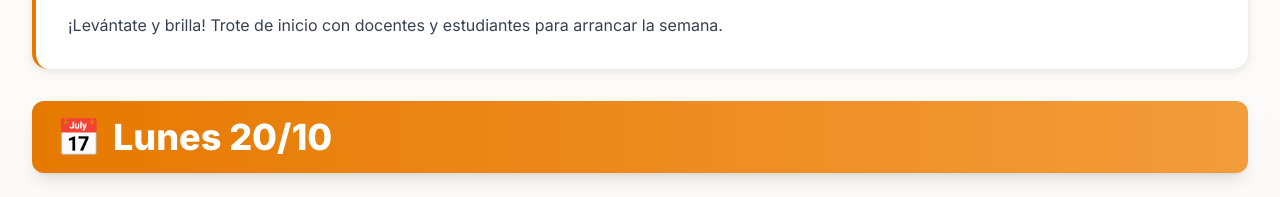
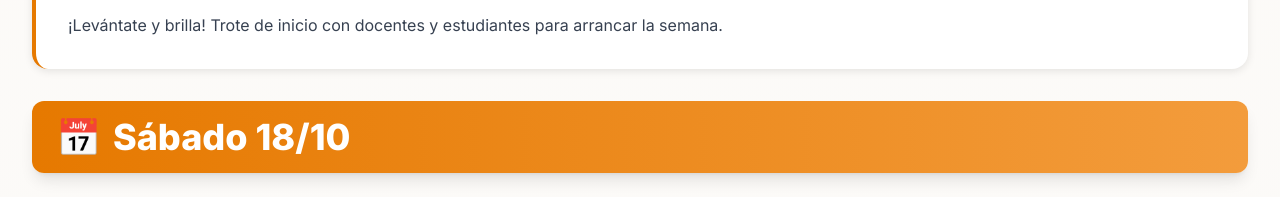
Before and after one commit to jhordev/semanafi, a plain HTML site: page index.html in a window 1280 px wide. Shown: the part 755-952 px from the top of the page. Drawn offline with nearby package versions, Linux system fonts and the light colour scheme.

Commit message:
cambio de fechas

```diff
--- a/index.html
+++ b/index.html
@@ -196,6 +196,7 @@
         const eventsData = [
             { day: 'Miércoles 15/10', time: '05:30 - 06:30', title: 'Albazo (Trote Inaugural)', category: 'General', location: 'Plaza NC a UCSS', description: '¡Levántate y brilla! Trote de inicio con docentes y estudiantes para arrancar la semana.', emoji: '🏃‍♂️🌅' },
 
+            { day: 'Sábado 18/10', time: '18:00 - 20:00', title: 'Tarde / Noche de Cine', category: 'General', location: 'Auditorio UCSS', description: 'Arrancamos con una Noche de Películas. ¡No faltes!', emoji: '🍿🎬' },
 
             { day: 'Lunes 20/10', time: '09:00 - 13:00', title: 'Concursos Académicos', category: 'Concurso', location: 'Auditorio UCSS', description: 'Incluye: Búsqueda del Tesoro 🗺️ (Civil-Sistemas), Sabio Ingeniería y Debate "¿Qué piensa sobre la Ingeniería?".', emoji: '🧠🔑' },
             { day: 'Lunes 20/10', time: '18:30 - 21:30', title: 'Concurso Soluciones con IA', category: 'Sistemas', location: 'Laboratorio IA', description: 'Desafío para crear soluciones tecnológicas innovadoras utilizando Inteligencia Artificial.', emoji: '💡🤖' },
@@ -212,8 +213,8 @@
             { day: 'Miércoles 22/10', time: '19:15 - 19:55', title: 'Ponencia 5: Tema sobre BIM', category: 'Civil', location: 'Auditorio UCSS', description: 'Charla sobre Building Information Modeling (BIM). Ponente: Ing. Alex Villanueva.', emoji: '💻🌐' },
             { day: 'Miércoles 22/10', time: '19:55 - 20:15', title: 'Premiación Concursos / Clausura Ponencias Civil', category: 'Civil', location: 'Auditorio UCSS', description: 'Entrega de premios a ganadores de concursos del día y cierre de ponencias de Ingeniería Civil.', emoji: '🥇🎉' },
 
-            { day: 'Jueves 23/10', time: '09:00 - 11:00', title: 'Taller: Detección de señas con ML', category: 'Sistemas', location: 'Laboratorio IA', description: 'Taller práctico sobre Machine Learning aplicado a la detección de lenguaje de señas.', emoji: '🤖🖐️' },
-            { day: 'Jueves 23/10', time: '11:00 - 13:00', title: 'Taller: Reconocimiento Facial con Insightface', category: 'Sistemas', location: 'Laboratorio IA', description: 'Implementación práctica de reconocimiento facial avanzado con Insightface.', emoji: '💻👁️' },
+            { day: 'Jueves 23/10', time: '09:00 - 11:00', title: 'Taller: Detección de señas con ML', category: 'Sistemas', location: 'Laboratorio de computo 2', description: 'Taller práctico sobre Machine Learning aplicado a la detección de lenguaje de señas.', emoji: '🤖🖐️' },
+            { day: 'Jueves 23/10', time: '11:00 - 13:00', title: 'Taller: Reconocimiento Facial con Insightface', category: 'Sistemas', location: 'Laboratorio de computo 2', description: 'Implementación práctica de reconocimiento facial avanzado con Insightface.', emoji: '💻👁️' },
             { day: 'Jueves 23/10', time: '16:30 - 17:15', title: 'Ponencia 1: Traductor de Lenguaje de Señas con ML', category: 'Sistemas', location: 'Auditorio UCSS', description: 'Presentación sobre la construcción de un traductor de lenguaje de señas con Machine Learning.', emoji: '🗣️🤖' },
             { day: 'Jueves 23/10', time: '17:15 - 18:00', title: 'Ponencia 2: Sistema de Control de Asistencia Facial', category: 'Sistemas', location: 'Auditorio UCSS', description: 'Ponencia sobre la implementación de un sistema de control de asistencia estudiantil mediante reconocimiento facial.', emoji: '⏰👤' },
             { day: 'Jueves 23/10', time: '18:00 - 18:45', title: 'Ponencia 3: Transformando desafíos en oportunidades', category: 'Sistemas', location: 'Auditorio UCSS', description: 'Lecciones de vida y carrera de un egresado UCSS: Bach. Ebner Smith Medina Carrasco.', emoji: '🎓💡' },
@@ -225,7 +226,7 @@
             { day: 'Viernes 24/10', time: '19:00 - 22:00', title: 'Noche de Talentos', category: 'General', location: 'Auditorio UCSS', description: 'Momento para mostrar las habilidades artísticas de los estudiantes de Civil y Sistemas.', emoji: '🎤🎨' },
 
              { day: 'Sábado 25/10', time: '08:00 - 15:45', title: 'Campeonato Deportivo FI', category: 'Concurso', location: 'La Alameda del Edén', description: 'Competiciones en Fulbito Masculino/Femenino, Vóley Mixto, Básquet y Ajedrez. ¡Demuestra el espíritu FI!', emoji: '🏆⚽' },
-            { day: 'Sábado 25/10', time: '18:00 - 20:00', title: 'Tarde / Noche de Cine', category: 'General', location: 'Auditorio UCSS', description: 'Video de reseña de eventos y actividades académicas seguido de una película. Cierre de la Semana FI.', emoji: '🍿🎬' },
+
 
         ];
 
```
